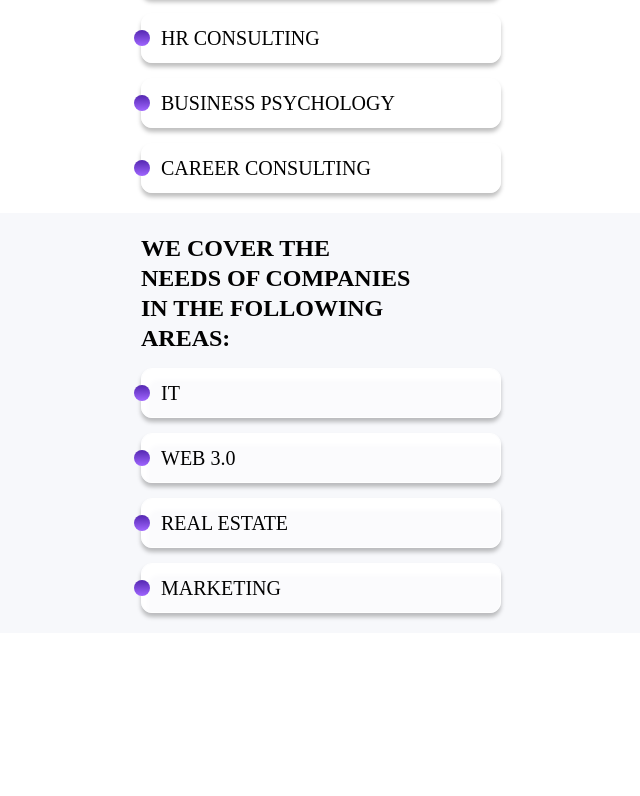
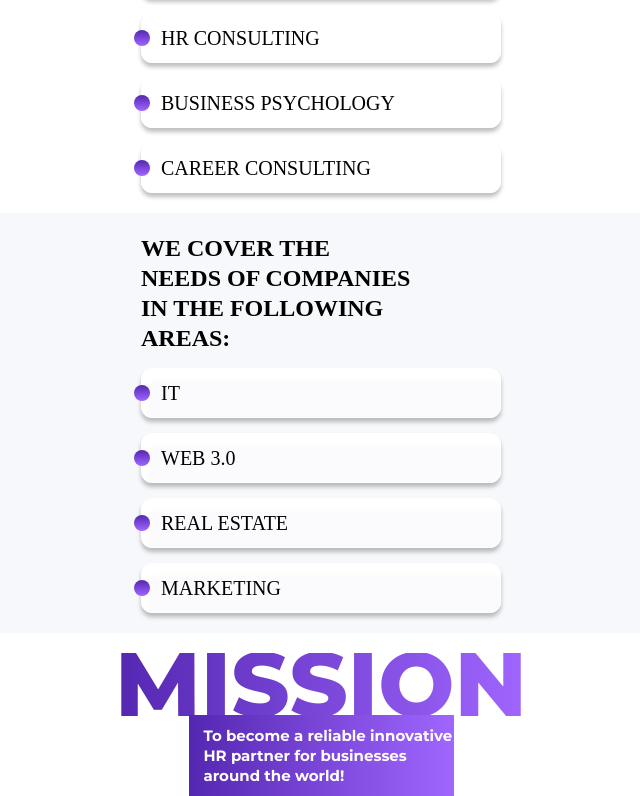
Before and after one commit to Oknehcvotil/mi-website, a React (Vite) app: page /en in a window 1280 px wide. Shown: the part 866-1662 px from the top of the page, without its empty margins (319-959 px from the left). Before the commit the page ends 1499 px from the top, so only its background shows below. Built offline with nearby package versions, Linux system fonts and the light colour scheme; a web font is replaced by a local one.

Commit message:
Mission section
Add mission section
add Title

```diff
--- /dev/null
+++ b/src/components/HomePage/MissionSection/MissionSection.styled.ts
@@ -0,0 +1,51 @@
+import styled from "@emotion/styled";
+import { motion } from "framer-motion";
+
+export const Wrap = styled.section`
+  padding-top: 20px;
+`;
+
+export const TitleCont = styled.div`
+  display: flex;
+  align-items: center;
+  justify-content: center;
+  flex-direction: column;
+  margin: 0 auto;
+  max-width: 265px;
+  width: 100%;
+`;
+
+export const Title = styled(motion.h2)`
+  font-weight: 800;
+  font-size: 90px;
+  line-height: 70%;
+  text-decoration: uppercase;
+  text-align: center;
+  background: linear-gradient(270deg, #a066ff 0%, #5427b1 100%);
+  background-clip: text;
+  -webkit-background-clip: text;
+  -webkit-text-fill-color: transparent;
+`;
+
+export const TitleText = styled(motion.p)`
+  background: linear-gradient(270deg, #a066ff 0%, #5427b1 100%);
+  display: flex;
+  justify-content: center;
+  padding: 10px 0 10px 15px;
+  font-weight: 700;
+  font-size: 15px;
+  line-height: 133%;
+  color: #fff;
+  margin: 0;
+  position: relative;
+
+  &::after {
+    content: "";
+    height: 3px;
+    position: absolute;
+    top: -1px;
+    left: 0;
+    background: linear-gradient(270deg, #a066ff 0%, #5427b1 100%);
+    width: 100%;
+  }
+`;
--- /dev/null
+++ b/src/components/HomePage/MissionSection/MissionSection.tsx
@@ -0,0 +1,20 @@
+import Container from "../../Container/Container";
+import { useTranslation } from "react-i18next";
+import { Title, TitleCont, TitleText, Wrap } from "./MissionSection.styled";
+
+const MissionSection = () => {
+  const { t } = useTranslation("home");
+
+  return (
+    <Wrap>
+      <Container>
+        <TitleCont>
+          <Title>{t("missionTitle")}</Title>
+          <TitleText>{t("missionTitleText")}</TitleText>
+        </TitleCont>
+      </Container>
+    </Wrap>
+  );
+};
+
+export default MissionSection;
--- a/src/locales/en/home.json
+++ b/src/locales/en/home.json
@@ -13,5 +13,7 @@
   "companyNeeds": {
     "title": "WE COVER THE NEEDS OF COMPANIES IN THE FOLLOWING AREAS:",
     "list": ["IT", "WEB 3.0", "REAL ESTATE", "MARKETING"]
-  }
+  },
+  "missionTitle": "MISSION",
+  "missionTitleText": "To become a reliable innovative HR partner for businesses around the world!"
 }
--- a/src/locales/ua/home.json
+++ b/src/locales/ua/home.json
@@ -13,5 +13,7 @@
   "companyNeeds": {
     "title": "ПОТРЕБИ КОМПАНІЙ У ТАКИХ СФЕРАХ:",
     "list": ["IT", "WEB 3.0", "REAL ESTATE", "MARKETING"]
-  }
+  },
+  "missionTitle": "МІСІЯ",
+  "missionTitleText": "Стати надійним інноваційним HR-партнером для бізнесу по всьому світу!"
 }
--- a/src/pages/Home/Home.tsx
+++ b/src/pages/Home/Home.tsx
@@ -1,11 +1,13 @@
 import Competencies from "../../components/HomePage/Competencies/Competencies";
 import HeroSection from "../../components/HomePage/HeroSection/HeroSection";
+import MissionSection from "../../components/HomePage/MissionSection/MissionSection";
 
 function Home() {
   return (
     <>
       <HeroSection />
       <Competencies />
+      <MissionSection />
     </>
   );
 }
```
